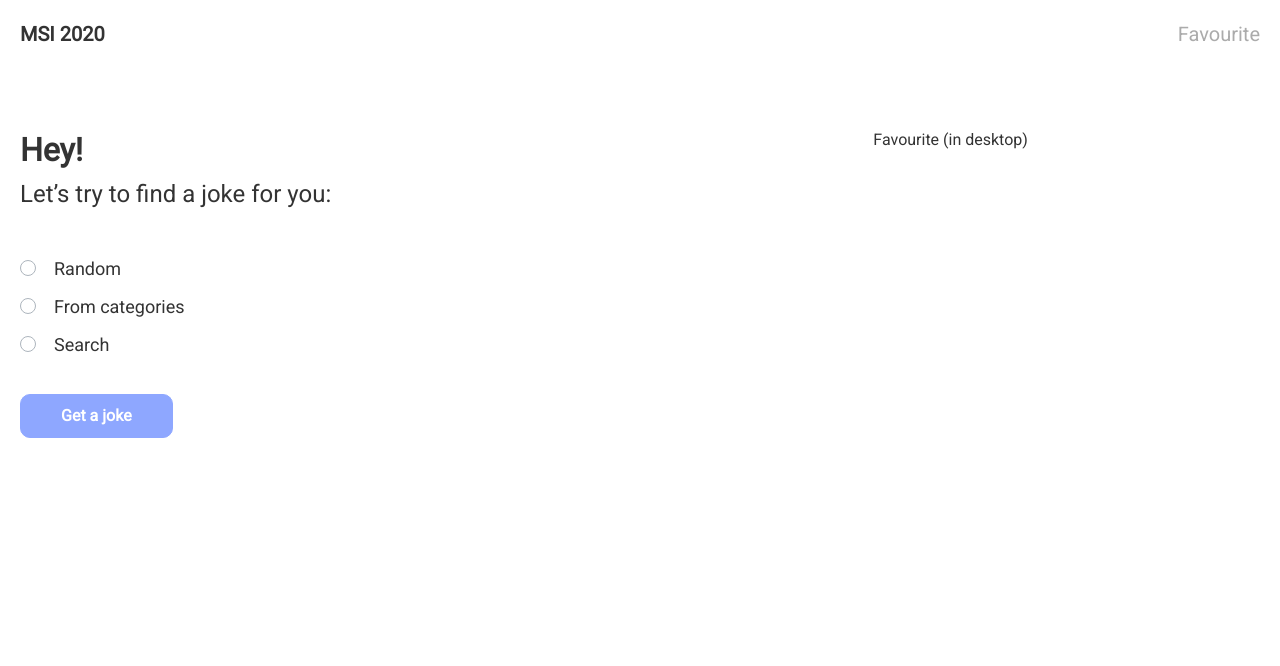
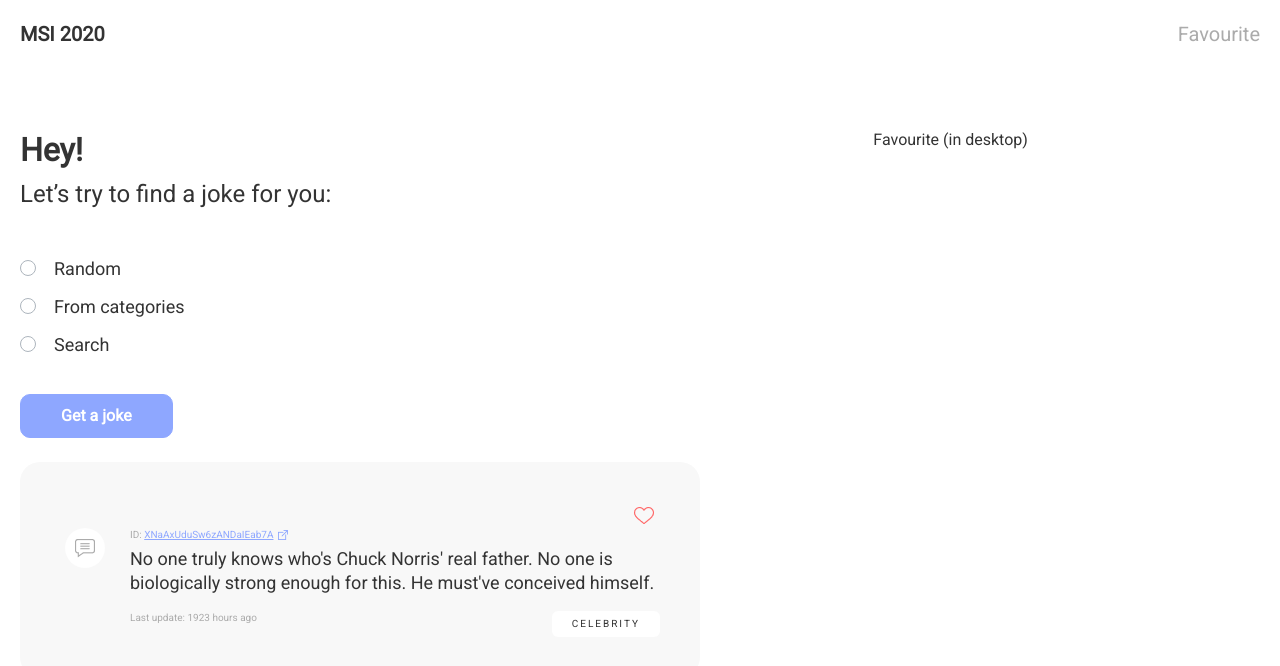
Before and after one commit to ipgpt/chuck-norris-app, a React (Create React App) app: page / in a window 1280 px wide. Shown: the top 666 px of the page. Built offline with nearby package versions, Linux system fonts and the light colour scheme.

Commit message:
feat: implement joke's card

```diff
--- a/src/App.js
+++ b/src/App.js
@@ -2,6 +2,7 @@ import React from "react";
 import { Row, Col } from "react-bootstrap";
 import "./App.scss";
 import JokesForm from "./JokesForm";
+import JokesCard from "./JokesCard";
 
 function App() {
   return (
@@ -14,6 +15,8 @@ function App() {
         <Row>
           <Col className="column" xl={8}>
             <JokesForm />
+            <br />
+            <JokesCard />
           </Col>
           <Col className="column" xl={4}>
             Favourite (in desktop)
--- /dev/null
+++ b/src/JokesCard/JokesCard.js
@@ -0,0 +1,41 @@
+import React from "react";
+import "./JokesCard.scss";
+import linkIcon from "../assets/img/link.png";
+import heartEmptyIcon from "../assets/img/heart-empty.png";
+//import heartFullIcon from "../assets/img/heart-full.png";
+
+function JokesCard() {
+  return (
+    <div className="jokes-card">
+      <button className="jokes-card__button">
+        <img src={heartEmptyIcon} alt="heart" />
+      </button>
+      <div className="jokes-card__body">
+        <p className="jokes-card__link-area">
+          ID:{" "}
+          <a className="jokes-card__link" href="#">
+            XNaAxUduSw6zANDaIEab7A
+          </a>
+          <img
+            className="jokes-card__link-icon"
+            src={linkIcon}
+            alt="link icon"
+          />
+        </p>
+        <p className="jokes-card__content">
+          No one truly knows who's Chuck Norris' real father. No one is
+          biologically strong enough for this. He must've conceived himself.
+        </p>
+      </div>
+      <div className="jokes-card__footer">
+        <div className="jokes-card__last-update">
+          Last update:{" "}
+          <span className="jokes-card__last-update-hours">1923 hours ago</span>
+        </div>
+        <div className="jokes-card__category">Celebrity</div>
+      </div>
+    </div>
+  );
+}
+
+export default JokesCard;
--- /dev/null
+++ b/src/JokesCard/JokesCard.scss
@@ -0,0 +1,88 @@
+@import "../assets/scss/variables";
+
+%small-text {
+  font-size: 10px;
+  line-height: 14px;
+  color: $grey;
+}
+
+.jokes-card {
+  max-width: 680px;
+  padding: 40px;
+  position: relative;
+  display: flex;
+  flex-direction: column;
+  background-color: $light-grey;
+  border-radius: 20px;
+
+  &__button {
+    align-self: flex-end;
+    background-color: inherit;
+    border: 0;
+  }
+
+  &__link-area {
+    @extend %small-text;
+
+    margin-bottom: 5px;
+    font-weight: 500;
+  }
+
+  &__link {
+    color: $blue;
+    text-decoration: underline;
+  }
+
+  &__link-icon {
+    margin-left: 5px;
+  }
+
+  &__content {
+    font-size: 18px;
+    line-height: 24px;
+  }
+
+  &__body {
+    margin-left: 70px;
+
+    &::before {
+      position: absolute;
+      width: 40px;
+      height: 40px;
+      left: 45px;
+      border-radius: 50px;
+      background-color: $white;
+      background-image: url("../assets/img/message.png");
+      background-position: 50% 50%;
+      background-repeat: no-repeat;
+      content: "";
+    }
+  }
+
+  &__footer {
+    margin-left: 70px;
+    display: flex;
+    justify-content: space-between;
+  }
+
+  &__last-update {
+    @extend %small-text;
+  }
+
+  &__last-update-hours {
+    font-weight: 500;
+    color: $grey;
+  }
+
+  &__category {
+    @extend %small-text;
+
+    padding: 6px 20px;
+    font-weight: 500;
+    color: $black;
+    text-transform: uppercase;
+    letter-spacing: 2px;
+    background-color: $white;
+    border-radius: 6px;
+  }
+}
--- /dev/null
+++ b/src/JokesCard/index.js
@@ -0,0 +1,3 @@
+import JokesCard from "./JokesCard";
+
+export default JokesCard;
```
